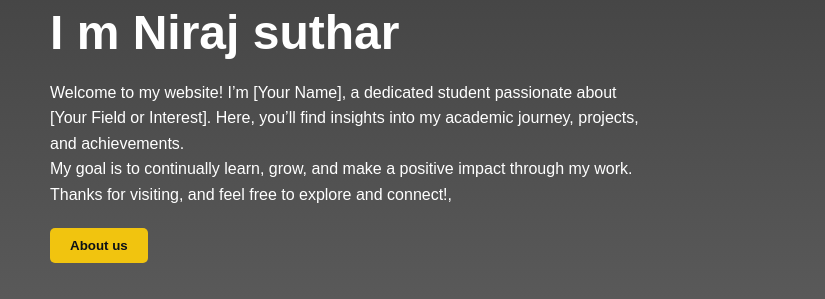
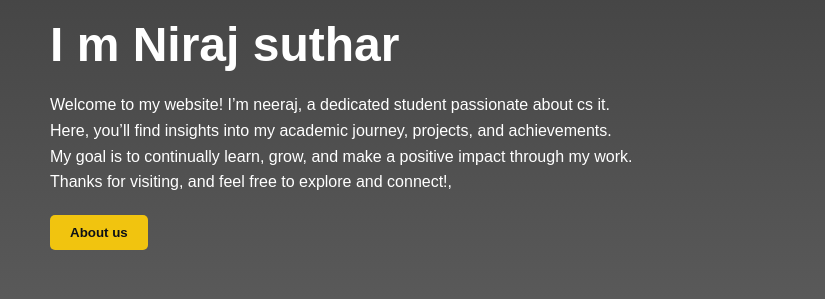
Before and after one commit to DevNk755/testf, a plain HTML site: page index.html in a window 1280 px wide. Shown: the part 429-728 px from the top of the page, 0-825 px from the left. Drawn offline with Linux system fonts and the light colour scheme; grey boxes are pictures that could not be loaded; a script that the page names is missing.

Commit message:
Update index.html

```diff
--- a/index.html
+++ b/index.html
@@ -39,7 +39,7 @@
           I m Niraj suthar
          </h1>
          <p>
-         Welcome to my website! I’m [Your Name], a dedicated student passionate about [Your Field or Interest]. Here, you’ll find insights into my academic journey, projects, and achievements. <br>My goal is to continually learn, grow, and make a positive impact through my work. <br>Thanks for visiting, and feel free to explore and connect!,
+         Welcome to my website! I’m neeraj, a dedicated student passionate about cs it. Here, you’ll find insights into my academic journey, projects, and achievements. <br>My goal is to continually learn, grow, and make a positive impact through my work. <br>Thanks for visiting, and feel free to explore and connect!,
          </p>
 
          <button class="btn">
```
